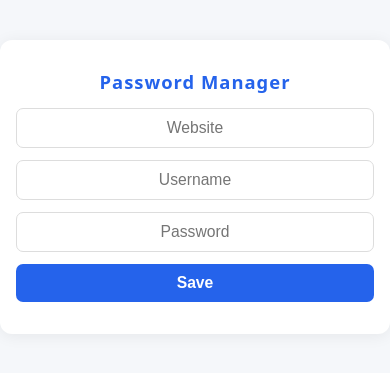
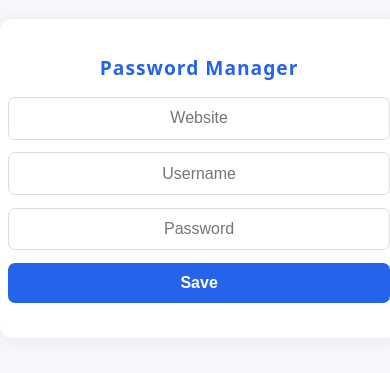
Before and after one commit to NovoSaratov/PasswordManager, a Flask app: page / in a window 390 px wide. Shown: the top 373 px of the page. Run offline with Flask 3, Linux system fonts and the light colour scheme; data that the repository does not hold is empty.

Commit message:
Endringer til html strukturen og mere css endringer for bedre responsive design

```diff
--- a/templates/index.html
+++ b/templates/index.html
@@ -2,45 +2,54 @@
 <html lang="en">
 <head>
     <meta charset="UTF-8">
+    <meta name="viewport" content="width=device-width, initial-scale=1">
     <title>Password Manager</title>
     <style>
+        :root {
+            --main-blue: #2563eb;
+            --main-bg: #f5f7fa;
+            --entry-bg: #f3f6fa;
+            --entry-border: #e3e7ee;
+            --container-max: 370px;
+        }
         body {
-            background: #f5f7fa;
+            background: var(--main-bg);
             font-family: system-ui, sans-serif;
             margin: 0;
         }
         .container {
-            max-width: 370px;
-            margin: 40px auto;
+            width: 100%;
+            max-width: var(--container-max);
+            margin: 2.5rem auto;
             background: #fff;
             border-radius: 12px;
             box-shadow: 0 2px 16px #0001;
-            padding: 28px 22px 22px 22px;
+            padding: 2rem 1.2rem 1.2rem 1.2rem;
         }
         h2 {
             text-align: center;
-            color: #2563eb;
-            margin-bottom: 22px;
-            font-size: 1.5em;
+            color: var(--main-blue);
+            margin-bottom: 1.5rem;
+            font-size: 1.7rem;
             letter-spacing: 1px;
         }
         form input, form button {
             width: 100%;
-            margin-bottom: 12px;
-            padding: 12px;
+            margin-bottom: 0.8rem;
+            padding: 0.9rem;
             border-radius: 7px;
             border: 1px solid #ddd;
-            font-size: 1em;
+            font-size: 1rem;
             box-sizing: border-box;
             text-align: center;
         }
         form button {
-            background: #2563eb;
+            background: var(--main-blue);
             color: #fff;
             border: none;
             font-weight: bold;
-            font-size: 1.1em;
-            margin-bottom: 18px;
+            font-size: 1.1rem;
+            margin-bottom: 1.2rem;
             transition: background 0.2s;
             display: block;
             margin-left: auto;
@@ -50,19 +59,19 @@
             background: #1746a0;
         }
         .entry {
-            background: #f3f6fa;
+            background: var(--entry-bg);
             border-radius: 8px;
-            padding: 13px 13px 10px 13px;
-            margin-bottom: 15px;
-            border: 1px solid #e3e7ee;
+            padding: 1rem;
+            margin-bottom: 1rem;
+            border: 1px solid var(--entry-border);
         }
         .entry-label {
-            color: #2563eb;
+            color: var(--main-blue);
             font-weight: 600;
             margin-right: 4px;
         }
         .entry-row {
-            margin-bottom: 7px;
+            margin-bottom: 0.5rem;
             font-size: 1.04em;
             display: flex;
             flex-direction: column;
@@ -73,7 +82,7 @@
             display: flex;
             flex-direction: column;
             align-items: center;
-            gap: 8px;
+            gap: 0.5rem;
             text-align: center;
         }
         .password-input {
@@ -87,12 +96,12 @@
             text-align: center;
         }
         .copy-btn {
-            background: #2563eb;
+            background: var(--main-blue);
             color: #fff;
             border: none;
             border-radius: 5px;
-            padding: 6px 14px;
-            font-size: 0.98em;
+            padding: 0.5rem 1.2rem;
+            font-size: 1em;
             cursor: pointer;
             margin-left: 0;
             transition: background 0.2s;
@@ -101,29 +110,30 @@
             background: #1746a0;
         }
         /* Responsive Design */
-        @media (max-width: 500px) {
+        @media (max-width: 600px) {
             .container {
                 max-width: 98vw;
-                padding: 14px 4vw 14px 4vw;
+                margin: 1.2rem auto;
+                padding: 1.2rem 0.5rem 1rem 0.5rem;
             }
             h2 {
-                font-size: 1.15em;
-                margin-bottom: 14px;
+                font-size: 1.2rem;
+                margin-bottom: 1rem;
             }
             form input, form button {
-                font-size: 0.98em;
-                padding: 10px;
+                font-size: 1rem;
+                padding: 0.7rem;
             }
             .entry {
-                padding: 8px 6px 7px 6px;
+                padding: 0.7rem 0.5rem 0.7rem 0.5rem;
                 font-size: 0.97em;
             }
             .entry-row {
-                font-size: 0.98em;
+                font-size: 1em;
             }
             .copy-btn {
-                font-size: 0.95em;
-                padding: 5px 10px;
+                font-size: 0.98em;
+                padding: 0.4rem 0.8rem;
             }
         }
     </style>
```
